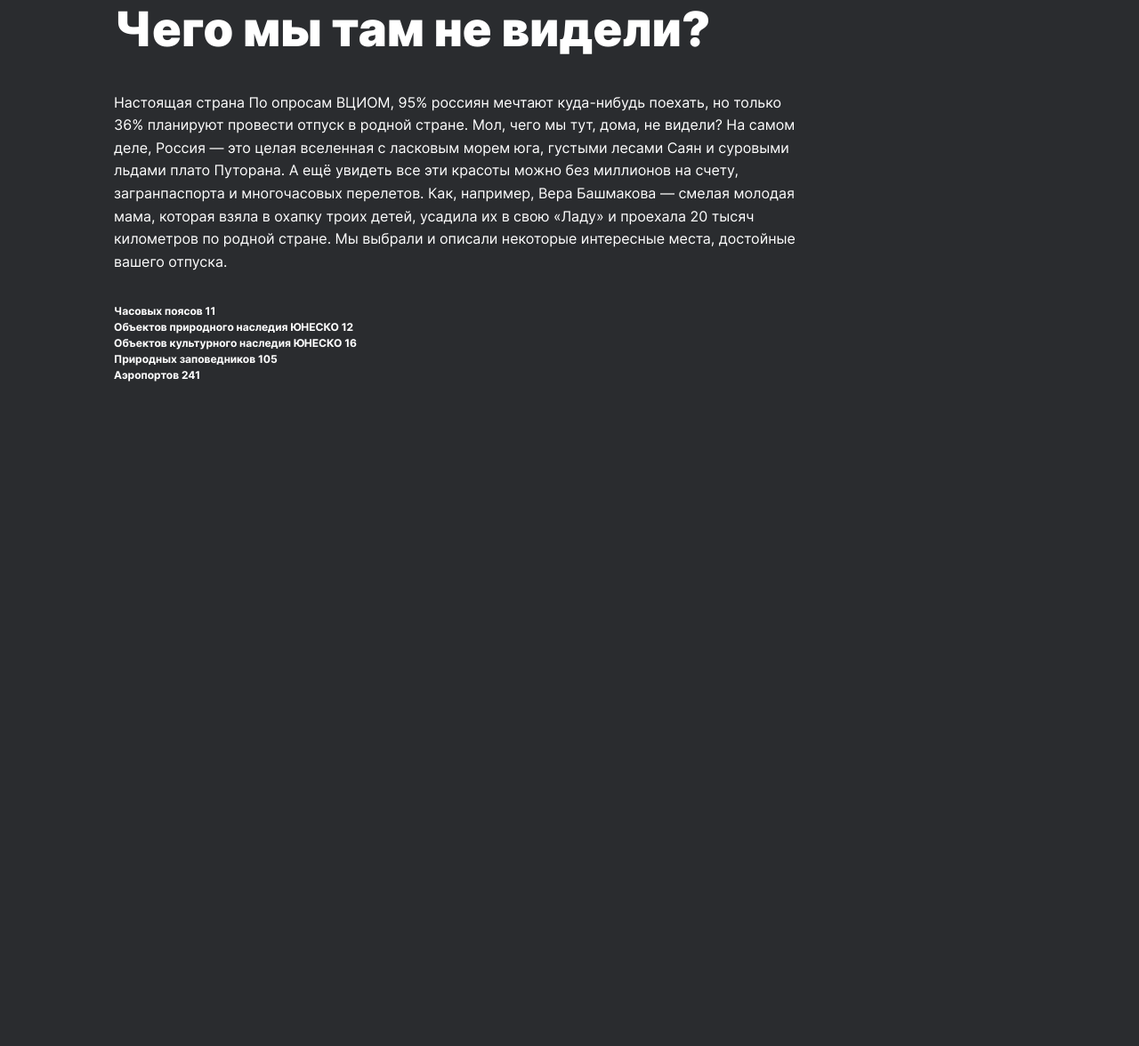
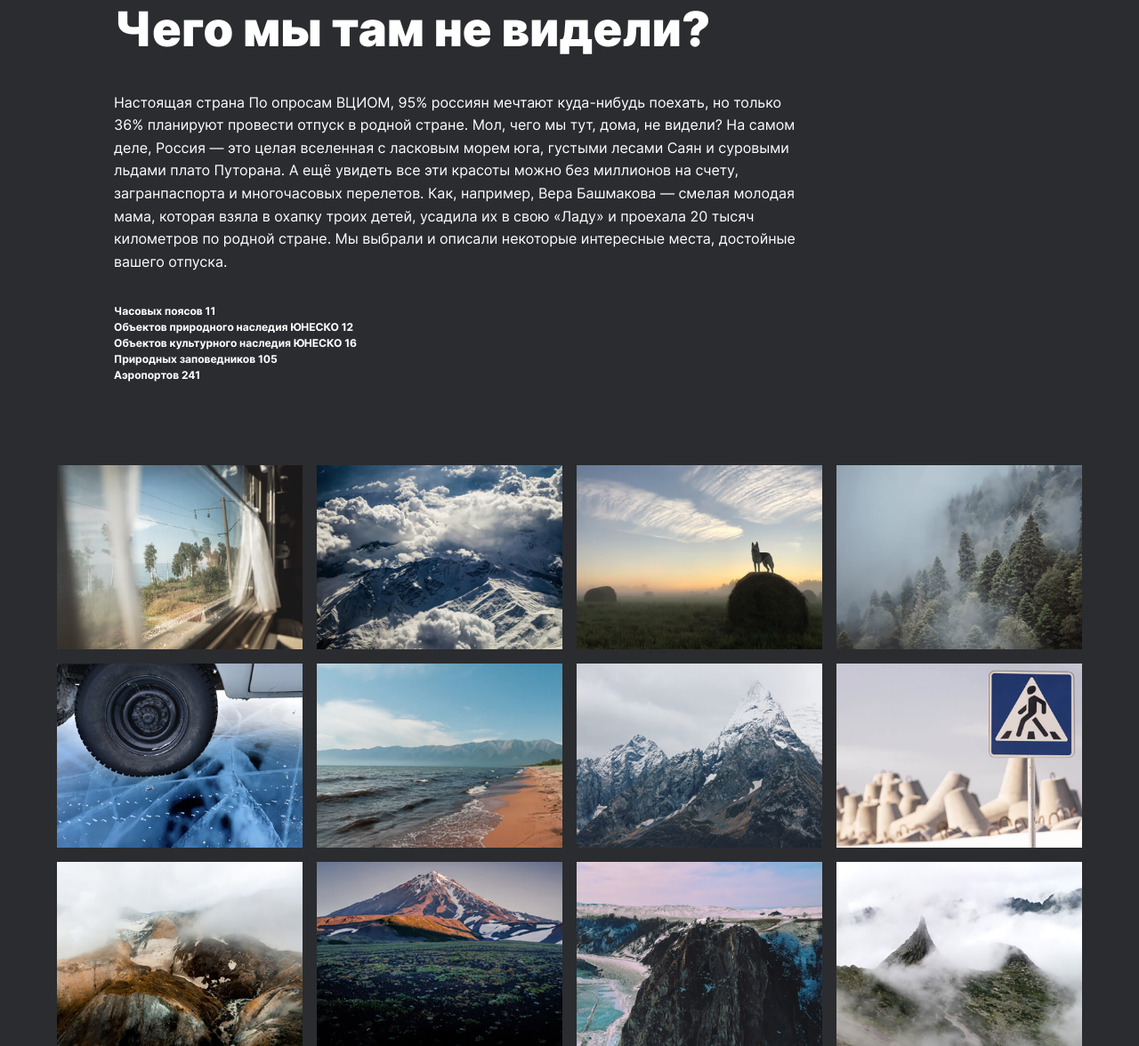
Before and after one commit to MSLP/russian-travel, a plain HTML site: page index.html in a window 1280 px wide. Shown: the part 1259-2435 px from the top of the page at 89% size. Before the commit the page ends 1690 px from the top, so only its background shows below. Drawn offline with Linux system fonts and the light colour scheme.

Commit message:
add photo-grid with media

```diff
--- /dev/null
+++ b/blocks/photo-grid/__item/photo-grid__item.css
@@ -0,0 +1,3 @@
+.photo-grid__item {
+  width: 100%;
+}
--- /dev/null
+++ b/blocks/photo-grid/photo-grid.css
@@ -0,0 +1,31 @@
+.photo-grid {
+  width: 90%;
+  margin: 0 auto;
+  padding-top: 64px;
+  display: grid;
+  gap: 12px;
+  grid-template-columns: 1fr;
+}
+
+@media screen and (min-width: 768px) {
+  .photo-grid {
+    padding-top: 88px;
+    grid-template-columns: 1fr 1fr;
+    gap: 16px;
+  }
+}
+
+@media screen and (min-width: 1024px) {
+  .photo-grid {
+    padding-top: 92px;
+    grid-template-columns: repeat(3, 1fr);
+    gap: 14px;
+  }
+}
+
+@media screen and (min-width: 1280px) {
+  .photo-grid {
+    grid-template-columns: repeat(4, 1fr);
+    gap: 16px;
+  }
+}
--- a/index.html
+++ b/index.html
@@ -36,6 +36,20 @@
         <li>Аэропортов 241</li>
       </ul>
     </section>
+    <section class="photo-grid">
+      <img src="./images/photo-grid-train.jpg" alt="поезд" class="photo-grid__item">
+      <img src="./images/photo-grid-atharva-tulsi.jpg" alt="гора" class="photo-grid__item">
+      <img src="./images/photo-grid-tuman.jpg" alt="туман" class="photo-grid__item">
+      <img src="./images/photo-grid-sochi.jpg" alt="Сочи" class="photo-grid__item">
+      <img src="./images/photo-grid-arisa.jpg" alt="лед" class="photo-grid__item">
+      <img src="./images/photo-grid-baikal.jpg" alt="Байкал" class="photo-grid__item">
+      <img src="./images/photo-grid-elbrus.jpg" alt="Эльбрус" class="photo-grid__item">
+      <img src="./images/photo-grid-kondratiev.jpg" alt="знак" class="photo-grid__item">
+      <img src="./images/photo-grid-kamchatka-1.jpg" alt="Камчатка" class="photo-grid__item">
+      <img src="./images/photo-grid-kamchatka-2.jpg" alt="Камчатка" class="photo-grid__item">
+      <img src="./images/photo-grid-baikal-2.jpg" alt="Байкал" class="photo-grid__item">
+      <img src="./images/photo-grid-ergaki.jpg" alt="туман" class="photo-grid__item">
+    </section>
   </body>
 </body>
 </html>
--- a/pages/index.css
+++ b/pages/index.css
@@ -17,3 +17,6 @@
 @import url(../blocks/intro/__title/intro__title.css);
 @import url(../blocks/intro/__text/intro__text.css);
 @import url(../blocks/intro/__list/intro__list.css);
+
+@import url(../blocks/photo-grid/photo-grid.css);
+@import url(../blocks/photo-grid/__item/photo-grid__item.css);
```
